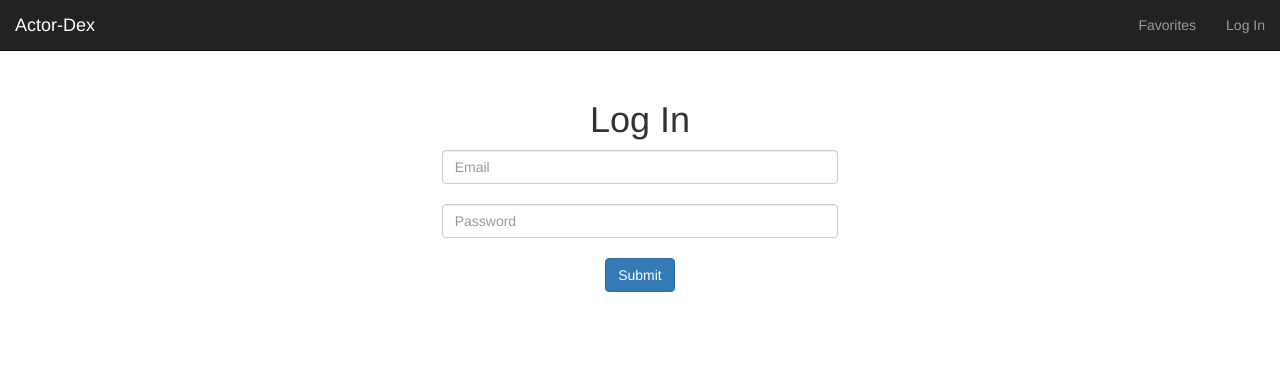
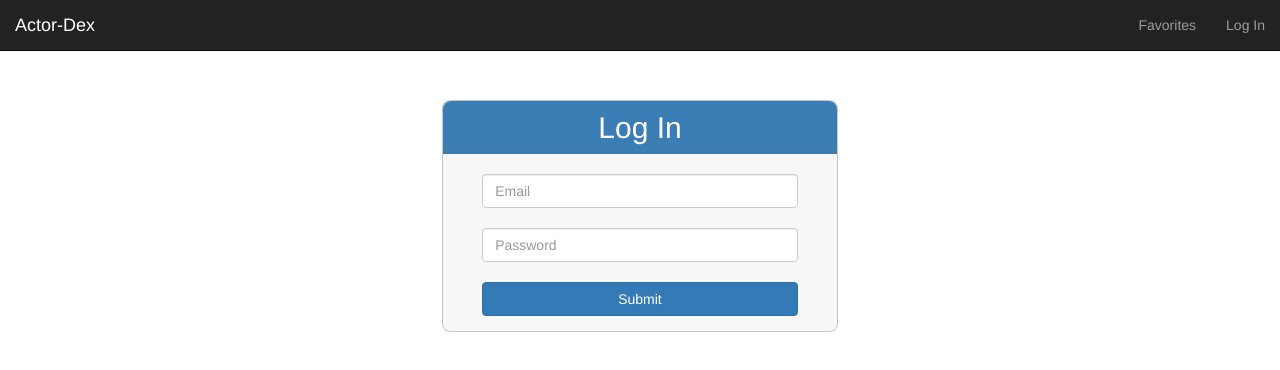
Before and after one commit to christywong/actor-dex, a plain HTML site: page public/bootstrap/login.html in a window 1280 px wide. Drawn offline with nearby package versions, Linux system fonts and the light colour scheme.

Commit message:
added more styling to index,login,edit

```diff
--- a/public/bootstrap/login.html
+++ b/public/bootstrap/login.html
@@ -8,8 +8,34 @@
   <!-- Bootstrap -->
   <link rel="stylesheet" href="https://maxcdn.bootstrapcdn.com/bootstrap/3.3.7/css/bootstrap.min.css" integrity="sha384-BVYiiSIFeK1dGmJRAkycuHAHRg32OmUcww7on3RYdg4Va+PmSTsz/K68vbdEjh4u" crossorigin="anonymous">
   <style type="text/css">
-    section#log-in {
-      padding-top: 80px;
+    #log-in {
+      padding-top: 100px;
+    }
+    .login-box {
+      background: #F7F7F7;
+      border: 1px solid #c6c6c6;
+      border-radius: 8px;
+    }
+    #login-title {
+      background: #3B7DB5;
+      color: white;
+      padding-top: 10px;
+      padding-bottom: 10px;
+      margin-top: 0px;
+      text-align: center;
+      border-top-left-radius: 8px;
+      border-top-right-radius: 8px;
+    }
+    .text-input {
+      width: 80%;
+      margin: 0 auto;
+    }
+    #email {
+      margin-top: 20px;
+    }
+    #submit-button {
+      margin-bottom: 15px;
+      width: 80%;
     }
   </style>
 </head>
@@ -36,19 +62,18 @@
     </nav>
   </section>
 
-  <div class="text-center">
-    <section id="log-in">
-      <h1>Log In</h1>
-      <form id="login-form">
-        <div class="form-group col-md-4 col-md-offset-4">
-          <input class="form-control" type="text" name="email" placeholder="Email"><br>
-          <input class="form-control" type="text" name="password" placeholder="Password"><br>
-          <!--input type="submit" name="submit"-->
-          <a id="submit-button" class="btn btn-primary" href="index.html" role="button">Submit</a>
-        </div>
-      </form>
-    </section>
-  </div>
+    <div id="log-in" class="col-md-4 col-md-offset-4">
+        <form id="login-form" class="login-box" action="index.html">
+          <h2 id="login-title">Log In</h2>
+          <!--div class="form-group col-md-4 col-md-offset-4"-->
+            <input class="form-control text-input" id="email" type="text" name="email" placeholder="Email"><br>
+            <input class="form-control text-input" id="password" type="text" name="password" placeholder="Password"><br>
+            <!--input type="submit" name="submit"-->
+            <button type="submit" class="btn btn-primary center-block" id="submit-button">Submit</button>
+          <!--/div-->
+        </form>
+      </div>
+
 
   <script src="https://ajax.googleapis.com/ajax/libs/jquery/3.1.1/jquery.min.js"></script>
   <script src="https://maxcdn.bootstrapcdn.com/bootstrap/3.3.7/js/bootstrap.min.js" integrity="sha384-Tc5IQib027qvyjSMfHjOMaLkfuWVxZxUPnCJA7l2mCWNIpG9mGCD8wGNIcPD7Txa" crossorigin="anonymous"></script>
```
Also changed, not shown: public/bootstrap/edit-actor.html (+7 -4 lines), public/bootstrap/index.html (+3 -3 lines).
